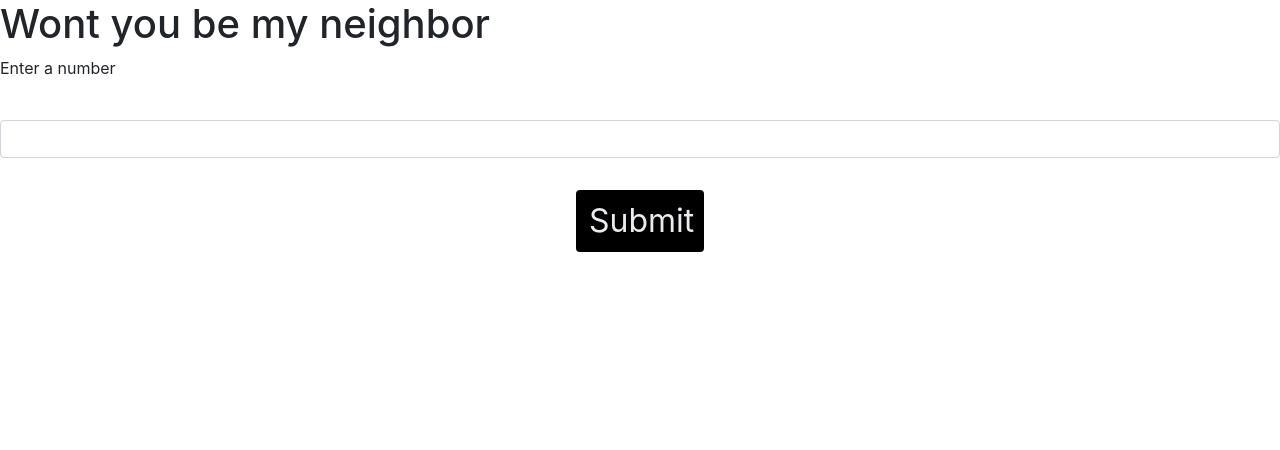
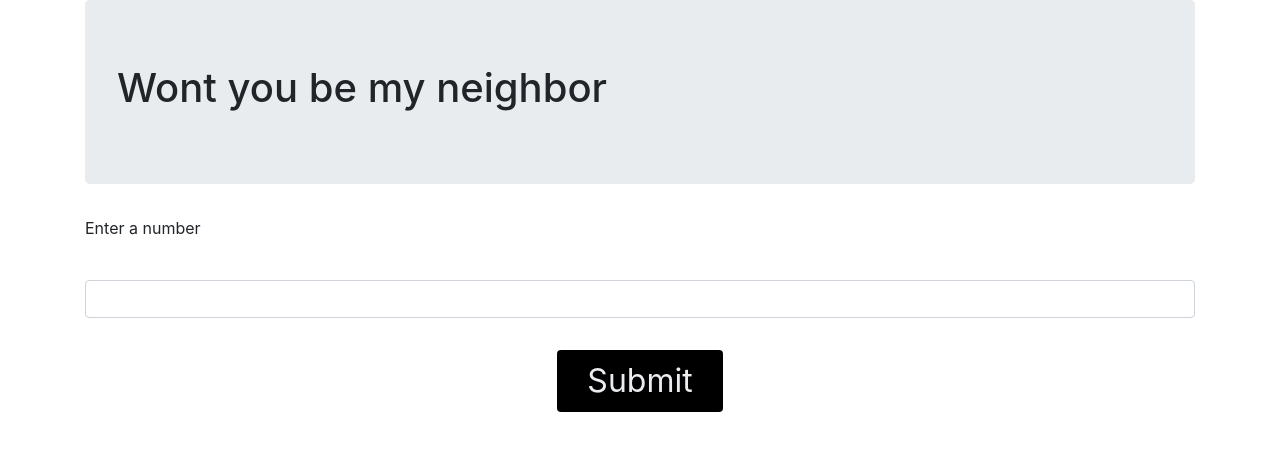
Before and after one commit to marisa-edgar/beepboop, a plain HTML site: page index.html in a window 1280 px wide. Drawn offline with Linux system fonts and the light colour scheme.

Commit message:
add css styling

```diff
--- a/css/styles.css
+++ b/css/styles.css
@@ -2,7 +2,7 @@
   color: #eaecef;
   font-size: 2rem;
   background-color:black;
-  width: 10%;
+  width: 15%;
   display: block;
   margin: 1em auto;
 }
--- a/index.html
+++ b/index.html
@@ -8,9 +8,14 @@
   <link href="css/styles.css" rel="stylesheet" type="text/css">
   <script src="js/jquery-3.5.1.js"></script>
   <script src="js/scripts.js"></script>
+  </head>
   <title>Won't you be my neighbor</title>
 </head>
+<body>
+  <div class="container">
+    <div class="jumbotron">
   <h1>Wont you be my neighbor</h1>
+  </div>
   <p>Enter a number</p>
   <form>
     <div class="form-group">
@@ -20,6 +25,6 @@
   <button type="submit" class="btn">Submit</button>
   <div id="output"></div>
 </form>
-<body>
+</div>
 </body>
 </html>
```
